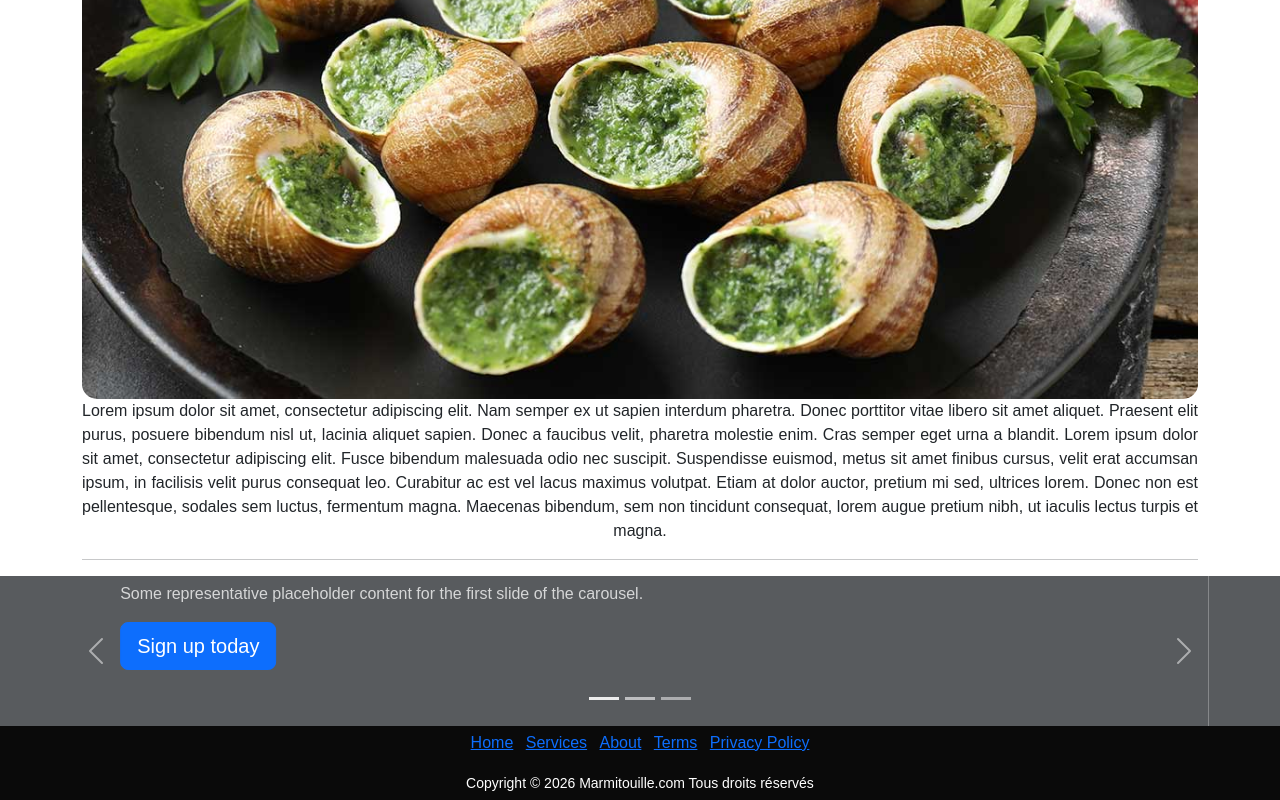
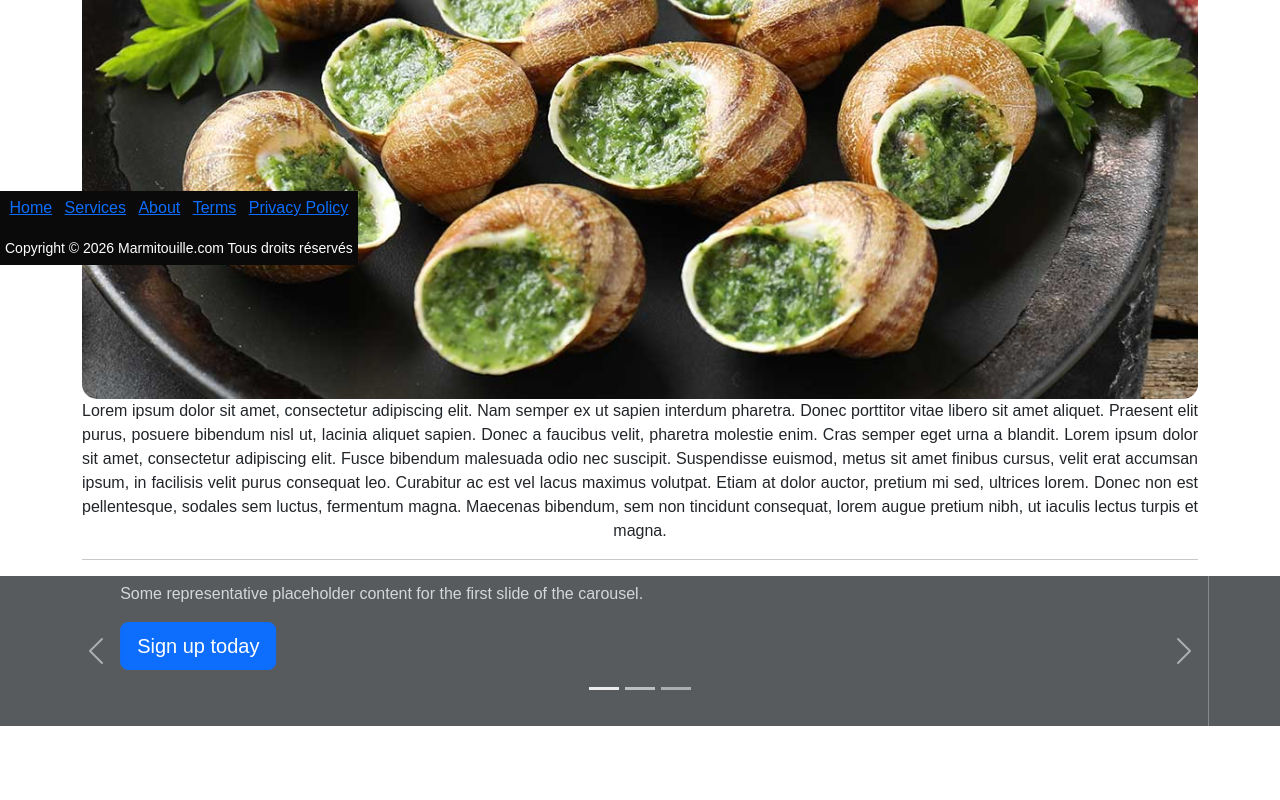
Before and after one commit to BabaYagaby/Marmitouille, a plain HTML site: page index.html in a window 1280 px wide. Shown: the part 535-1335 px from the top of the page. After the commit the page ends 1261 px from the top, so only its background shows below. Drawn offline with Linux system fonts and the light colour scheme.

Commit message:
réarangement et position du form et footer

```diff
--- a/style.css
+++ b/style.css
@@ -30,11 +30,14 @@
 }
 
 footer {
-  text-align: center;
-  padding: 5px;
-  background-color: rgb(10, 10, 10);
-  color: rgb(255, 255, 255);
-  list-style-type: none;
+    width: stretch;
+    bottom: 0;
+    position: fixed;
+    text-align: center;
+    padding: 5px;
+    background-color: rgb(10, 10, 10);
+    color: rgb(255, 255, 255);
+    list-style-type: none;
 }
 
 .articles p {
@@ -52,3 +55,13 @@
 #logo {
     height: 50px;
 }
+
+
+element.style {
+    justify-content: center;
+    display: grid;
+}
+
+button {
+    margin: 10px 0;
+}
```
